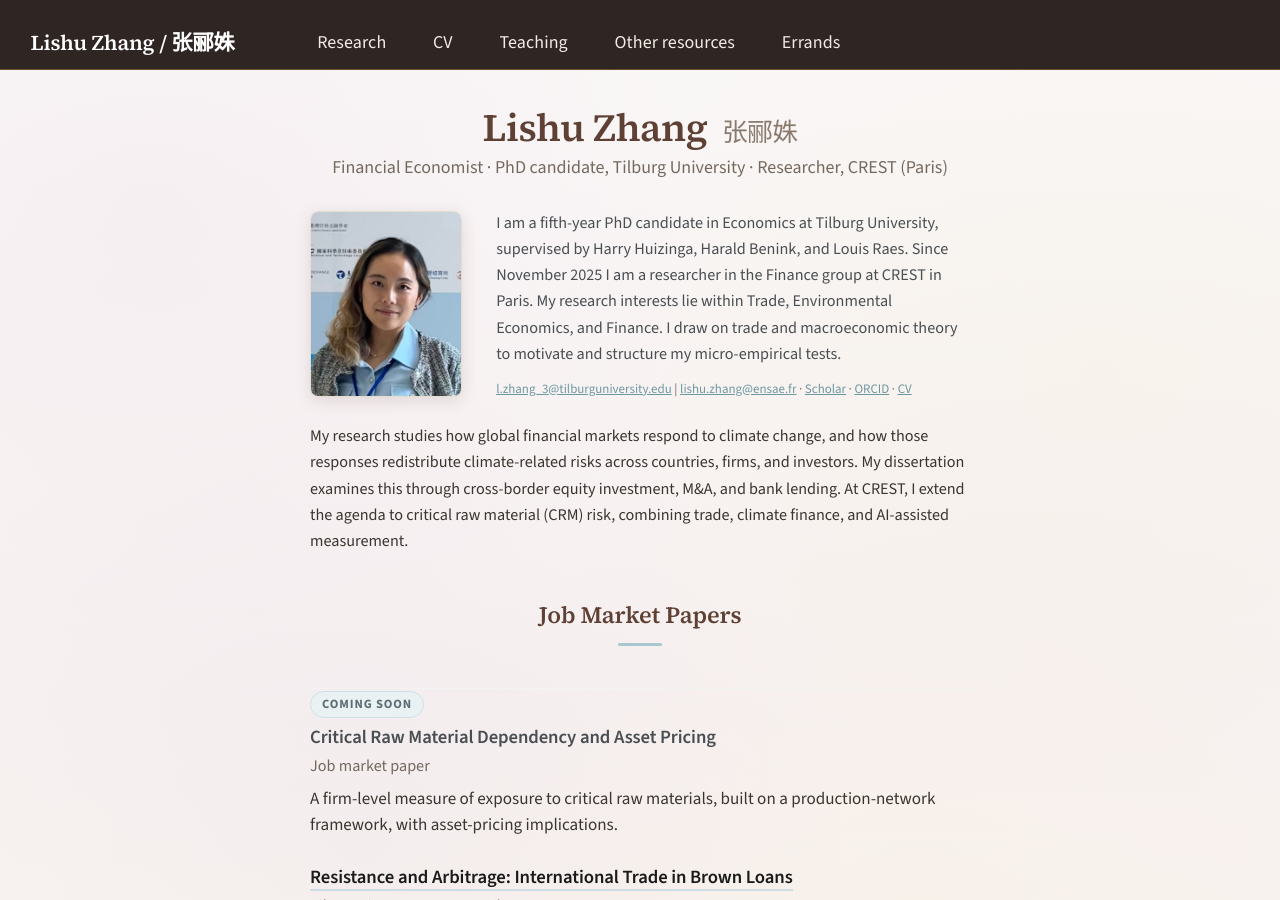
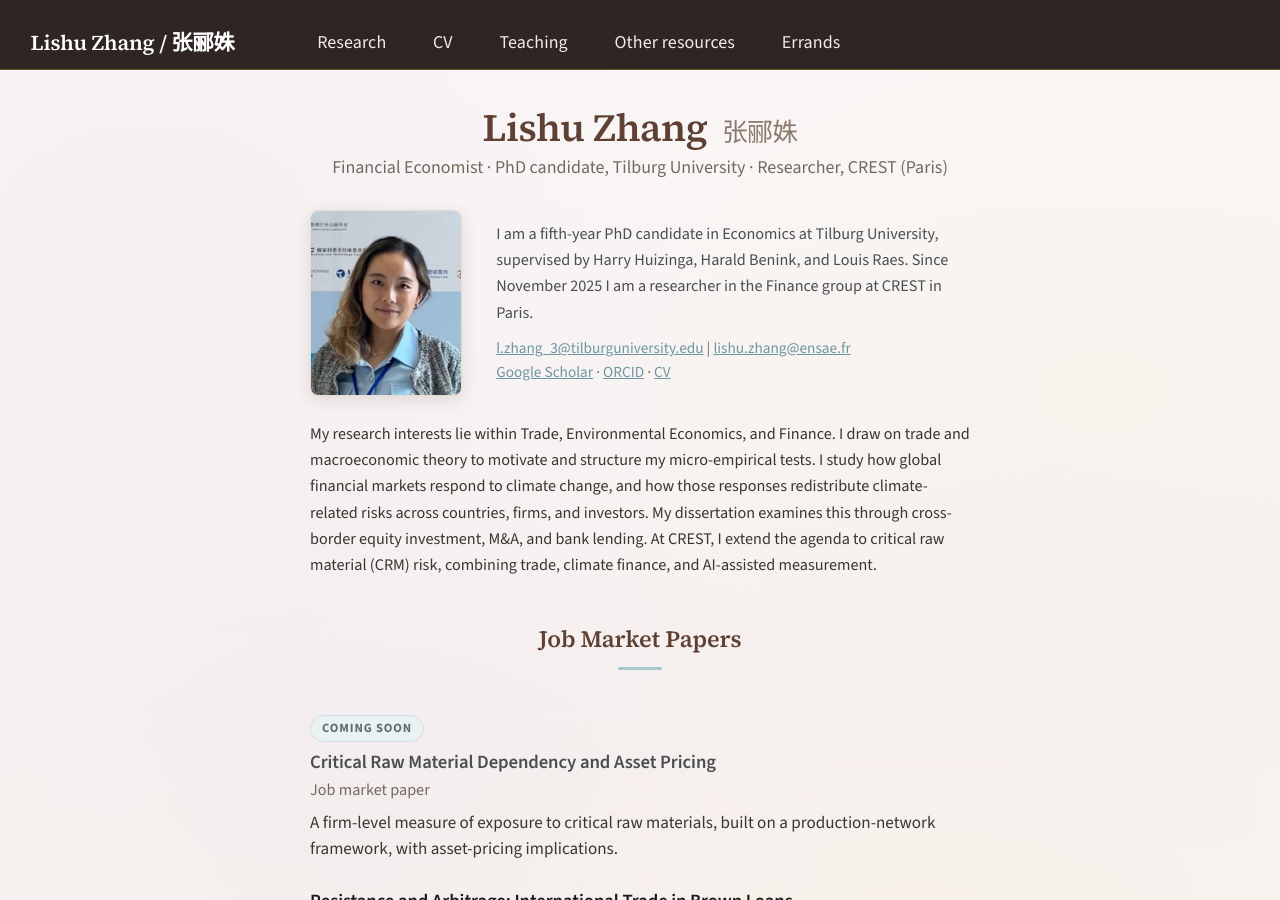
Before and after one commit to LishuZ/LishuZ.github.io, a Jekyll site: the page built from _pages/about.md, in a window 1280 px wide and 900 px high. Built offline with Jekyll 4.4.1, drawn with Linux system fonts in a browser that asks for light colours.

Commit message:
Host CV PDF on site; menu CV opens the file directly
Move research-interest sentences into the agenda paragraph; restore the
two-line contact (emails on line 1, links on line 2) at full size.

Co-Authored-By: Claude Opus 4.8 (1M context) <noreply@anthropic.com>

```diff
--- a/_data/navigation.yml
+++ b/_data/navigation.yml
@@ -16,7 +16,7 @@ main:
   #   url: /portfolio/
 
   - title: "CV"
-    url: /cv/
+    url: /files/cv.pdf
 
   - title: "Teaching"
     url: /teaching/
--- a/_pages/about.md
+++ b/_pages/about.md
@@ -33,7 +33,7 @@ author_profile: false
 .home .intro-text { flex: 1 1 auto; text-align: left; }
 .home .intro-text p { margin: 0 0 0.7em; font-size: 0.9rem; line-height: 1.62; }
 .home .intro-text p:last-child { margin-bottom: 0; }
-.home .intro-text p.contact { font-size: 0.72rem; color: #74695f; line-height: 1.5; white-space: nowrap; }
+.home .intro-text p.contact { font-size: 0.85rem; color: #74695f; line-height: 1.55; white-space: nowrap; }
 .home .contact a { color: #6E97A0; border-bottom: 0; }
 @media (max-width: 600px) { .home .intro-text p.contact { white-space: normal; } }
 
@@ -94,12 +94,12 @@ author_profile: false
 <div class="intro-row">
   <img class="intro-photo" src="/images/newpic.jpg" alt="Lishu Zhang">
   <div class="intro-text">
-    <p>I am a fifth-year PhD candidate in Economics at Tilburg University, supervised by Harry Huizinga, Harald Benink, and Louis Raes. Since November 2025 I am a researcher in the Finance group at CREST in Paris. My research interests lie within Trade, Environmental Economics, and Finance. I draw on trade and macroeconomic theory to motivate and structure my micro-empirical tests.</p>
-    <p class="contact"><a href="mailto:l.zhang_3@tilburguniversity.edu">l.zhang_3@tilburguniversity.edu</a>&nbsp;|&nbsp;<a href="mailto:lishu.zhang@ensae.fr">lishu.zhang@ensae.fr</a>&nbsp;·&nbsp;<a href="https://scholar.google.com/citations?hl=zh-CN&user=19jsgQMAAAAJ">Scholar</a>&nbsp;·&nbsp;<a href="https://orcid.org/0000-0003-0237-7664">ORCID</a>&nbsp;·&nbsp;<a href="https://www.dropbox.com/scl/fi/qijnx8gppf8potsj0bdlx/cv.pdf?rlkey=424j0xubetuhuwn012fmc4hv2&st=tz7lhm3o&dl=0">CV</a></p>
+    <p>I am a fifth-year PhD candidate in Economics at Tilburg University, supervised by Harry Huizinga, Harald Benink, and Louis Raes. Since November 2025 I am a researcher in the Finance group at CREST in Paris.</p>
+    <p class="contact"><a href="mailto:l.zhang_3@tilburguniversity.edu">l.zhang_3@tilburguniversity.edu</a>&nbsp;|&nbsp;<a href="mailto:lishu.zhang@ensae.fr">lishu.zhang@ensae.fr</a><br><a href="https://scholar.google.com/citations?hl=zh-CN&user=19jsgQMAAAAJ">Google Scholar</a>&nbsp;·&nbsp;<a href="https://orcid.org/0000-0003-0237-7664">ORCID</a>&nbsp;·&nbsp;<a href="/files/cv.pdf">CV</a></p>
   </div>
 </div>
 
-<p class="intro-extra">My research studies how global financial markets respond to climate change, and how those responses redistribute climate-related risks across countries, firms, and investors. My dissertation examines this through cross-border equity investment, M&amp;A, and bank lending. At CREST, I extend the agenda to critical raw material (CRM) risk, combining trade, climate finance, and AI-assisted measurement.</p>
+<p class="intro-extra">My research interests lie within Trade, Environmental Economics, and Finance. I draw on trade and macroeconomic theory to motivate and structure my micro-empirical tests. I study how global financial markets respond to climate change, and how those responses redistribute climate-related risks across countries, firms, and investors. My dissertation examines this through cross-border equity investment, M&amp;A, and bank lending. At CREST, I extend the agenda to critical raw material (CRM) risk, combining trade, climate finance, and AI-assisted measurement.</p>
 
 <h2 class="home-h2">Job Market Papers</h2>
 
```
Also changed, not shown: _pages/cv.md (+1 -1 lines), 1 other file.
